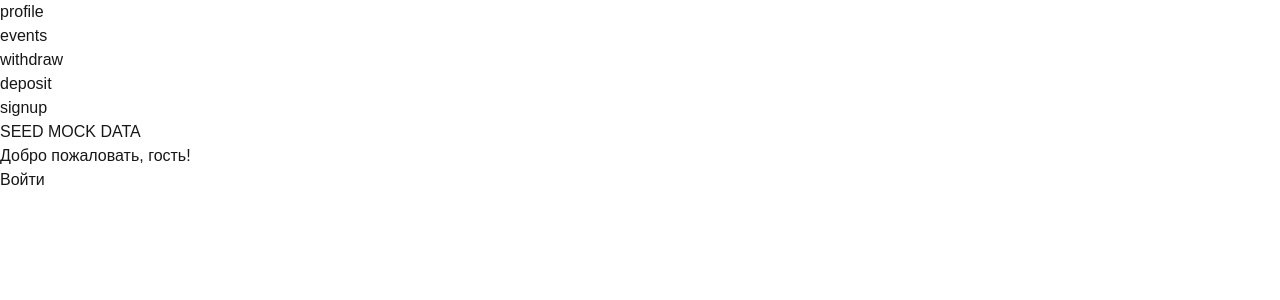
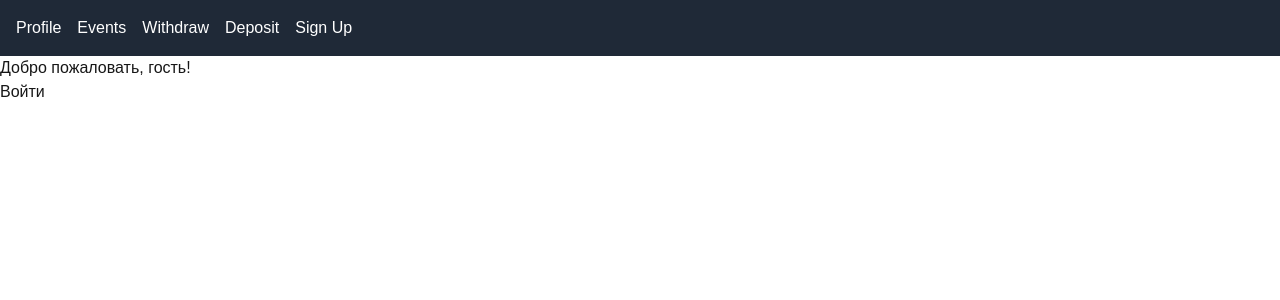
Before and after one commit to Unietickets/unie-client, a Next.js app: page / in a window 1280 px wide. Shown: the top 300 px of the page. Built offline with nearby package versions, Linux system fonts and the light colour scheme; no server answers.

Commit message:
feature: added header component, deleted mock button from ui, fixed tailwind config

```diff
--- a/package.json
+++ b/package.json
@@ -21,6 +21,7 @@
   },
   "devDependencies": {
     "@eslint/eslintrc": "3",
+    "autoprefixer": "10.4.20",
     "eslint": "9",
     "eslint-config-next": "15.1.3",
     "postcss": "8",
--- a/src/app/auth/signup/page.jsx
+++ b/src/app/auth/signup/page.jsx
@@ -1,5 +1,6 @@
-import { RegisterForm } from '@/app/components/business/RegisterForm';
 import React from 'react';
+
+import { RegisterForm } from '@core/components/business';
 
 const SignUp = () => {
     return (
--- /dev/null
+++ b/src/app/core/components/business/Header.jsx
@@ -0,0 +1,26 @@
+import { Header as UiHeader } from '../ui';
+
+const ROUTES = [
+    {
+        href: '/profile',
+        label: 'Profile'
+    },
+    {
+        href: '/events',
+        label: 'Events'
+    },
+    {
+        href: '/balance/withdraw',
+        label: 'Withdraw'
+    },
+    {
+        href: '/balance/deposit',
+        label: 'Deposit'
+    },
+    {
+        href: '/auth/signup',
+        label: 'Sign Up'
+    },
+];
+
+export const Header = () => <UiHeader routes={ROUTES} />
--- a/src/app/core/components/business/index.js
+++ b/src/app/core/components/business/index.js
@@ -3,3 +3,4 @@ export * from './EventsList';
 export * from './RegisterForm';
 export * from './SeedMock';
 export * from './Session';
+export * from './Header';
--- /dev/null
+++ b/src/app/core/components/ui/Header.jsx
@@ -0,0 +1,19 @@
+import Link from "next/link";
+
+export const Header = ({ routes }) => {
+  return (
+    <header className="bg-gray-800 p-4">
+      <nav>
+        <ul className="flex space-x-4">
+          {routes.map((route) => (
+            <li key={route.href}>
+              <Link href={route.href} className="text-white hover:text-gray-300">
+                {route.label}
+              </Link>
+            </li>
+          ))}
+        </ul>
+      </nav>
+    </header>
+  );
+};
--- /dev/null
+++ b/src/app/core/components/ui/index.js
@@ -0,0 +1 @@
+export * from './Header';
--- a/src/app/layout.js
+++ b/src/app/layout.js
@@ -1,10 +1,8 @@
 import { Geist, Geist_Mono } from "next/font/google";
-import Link from "next/link";
 
-import { AuthProvider, SeedMock } from "@core/components/business";
+import { AuthProvider, Header } from "@core/components/business";
 
 import "./globals.css";
-
 
 const geistSans = Geist({
   variable: "--font-geist-sans",
@@ -17,8 +15,8 @@ const geistMono = Geist_Mono({
 });
 
 export const metadata = {
-  title: "Create Next App",
-  description: "Generated by create next app",
+  title: "Unie",
+  description: "Entertaining events tickets selling platform",
 };
 
 export default function RootLayout({ children }) {
@@ -27,14 +25,7 @@ export default function RootLayout({ children }) {
       <body
         className={`${geistSans.variable} ${geistMono.variable} antialiased`}
       >
-        <ul>
-          <li><Link href='/profile'>profile</Link></li>
-          <li><Link href='/events'>events</Link></li>
-          <li><Link href='/balance/withdraw'>withdraw</Link></li>
-          <li><Link href='/balance/deposit'>deposit</Link></li>
-          <li><Link href='/auth/signup'>signup</Link></li>
-        </ul>
-        <SeedMock />
+        <Header />
         <AuthProvider>{children}</AuthProvider>
       </body>
     </html>
--- a/tailwind.config.mjs
+++ b/tailwind.config.mjs
@@ -1,9 +1,7 @@
 /** @type {import('tailwindcss').Config} */
 export default {
   content: [
-    "./src/pages/**/*.{js,ts,jsx,tsx,mdx}",
-    "./src/components/**/*.{js,ts,jsx,tsx,mdx}",
-    "./src/app/**/*.{js,ts,jsx,tsx,mdx}",
+    "./src/app/core/components/**/*.{js,ts,jsx,tsx,mdx}",
   ],
   theme: {
     extend: {
```
Also changed, not shown: 1 other file (tests, documents, lock files or other folders).
